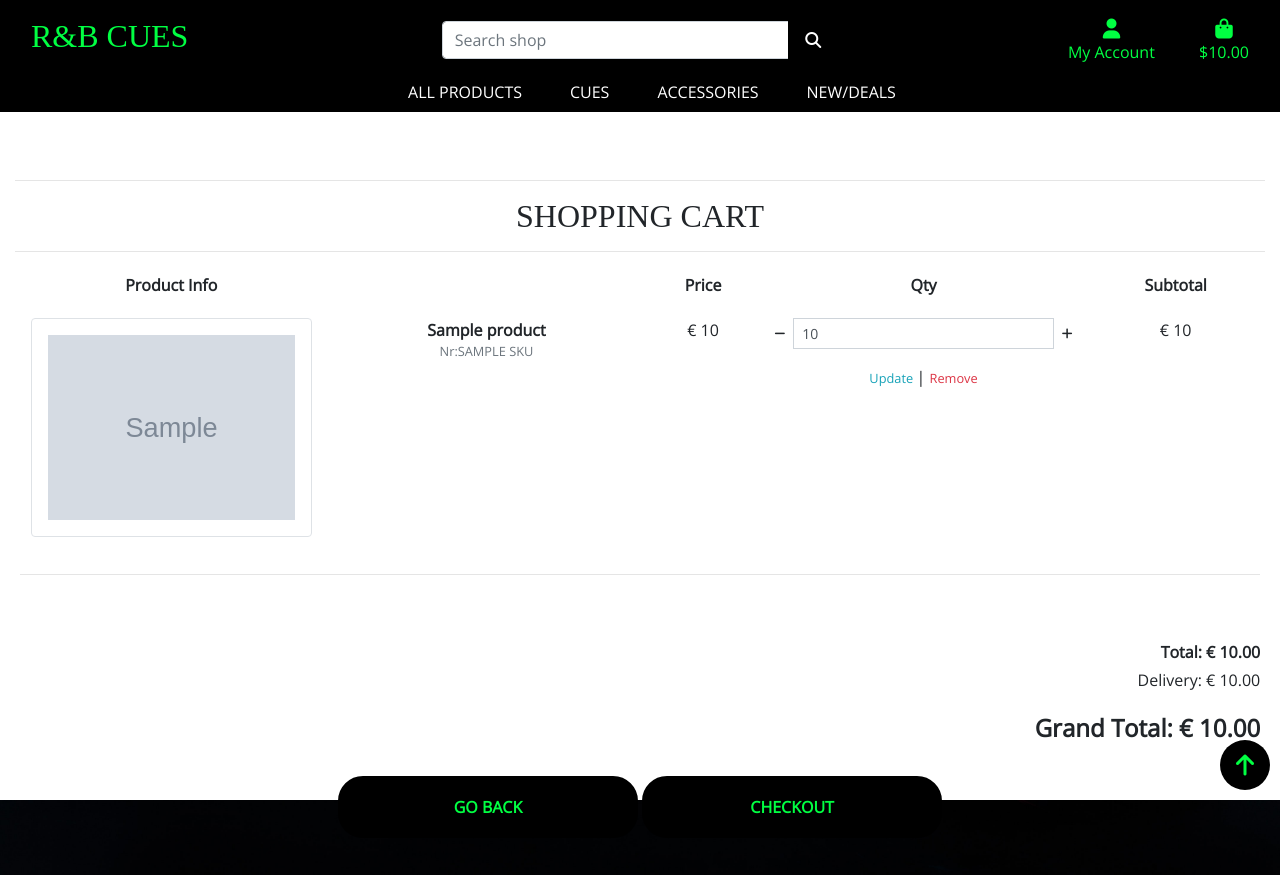
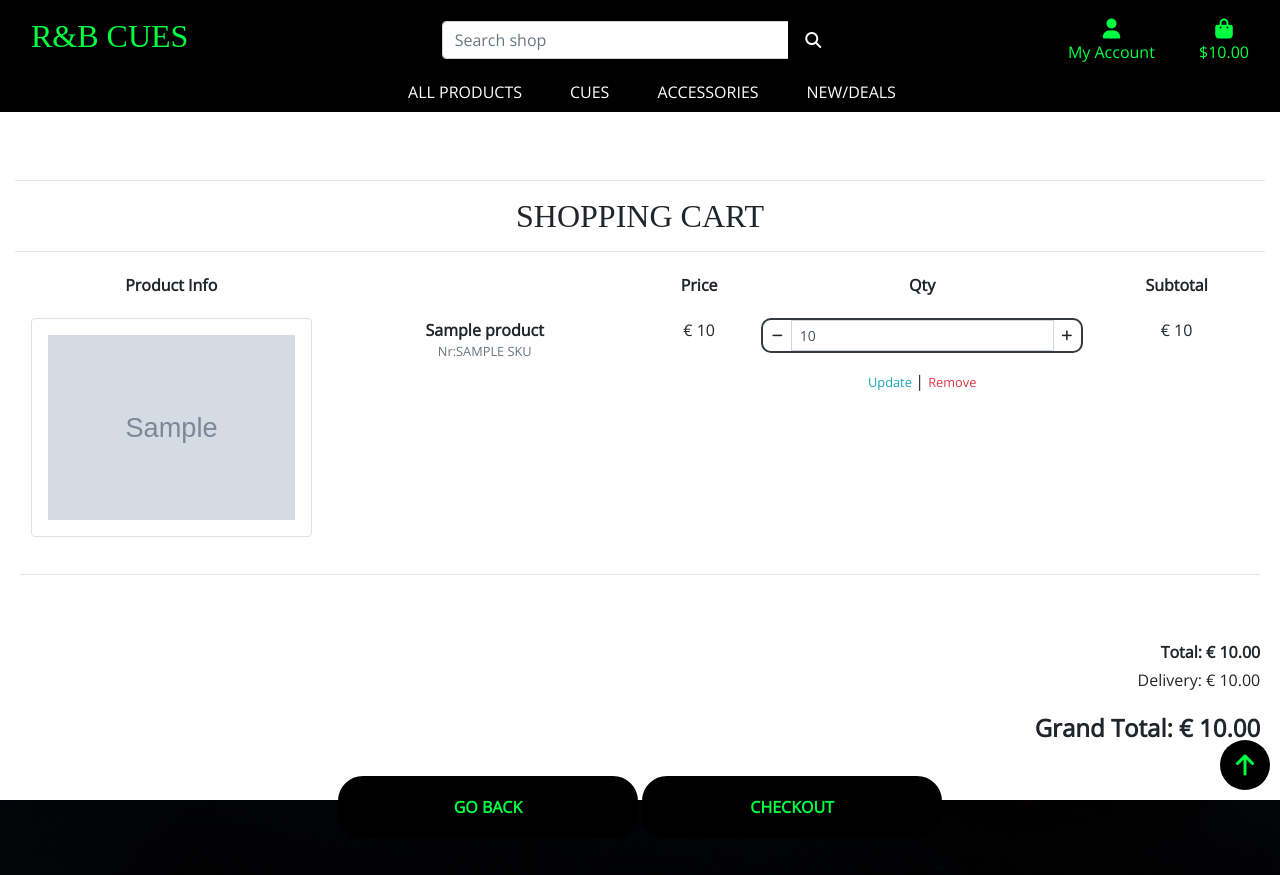
Before and after one commit to Code-Institute-Submissions/rb-cues, a Django app: template cart/templates/cart/cart.html in a window 1280 px wide. Run offline with Django 3.2, Linux system fonts and the light colour scheme; the template is opened without the code that fills it: most values are stand-ins (such as "Sample title", 1, 10 or a date in 2020); grey boxes marked "Sample" are stand-in pictures; some libraries are stand-ins or nearby versions; some web fonts are replaced.

Commit message:
Adjusted some styling

```diff
--- a/cart/templates/cart/quantity-form.html
+++ b/cart/templates/cart/quantity-form.html
@@ -1,7 +1,7 @@
 <form class="form update-form" method="POST" action="{% url 'adjust_cart' item.item_id %}">
     {% csrf_token %}
     <div class="form-group">
-        <div class="input-group">
+        <div class="input-group border-dark">
             <div class="input-group-prepend">
                 <button class="decrement-qty btn btn-sm" data-item_id="{{ item.item_id }}" id="decrement-qty_{{ item.item_id }}">
                     <span>
```
Also changed, not shown: products/templates/products/products.html (+6 -1 lines).
